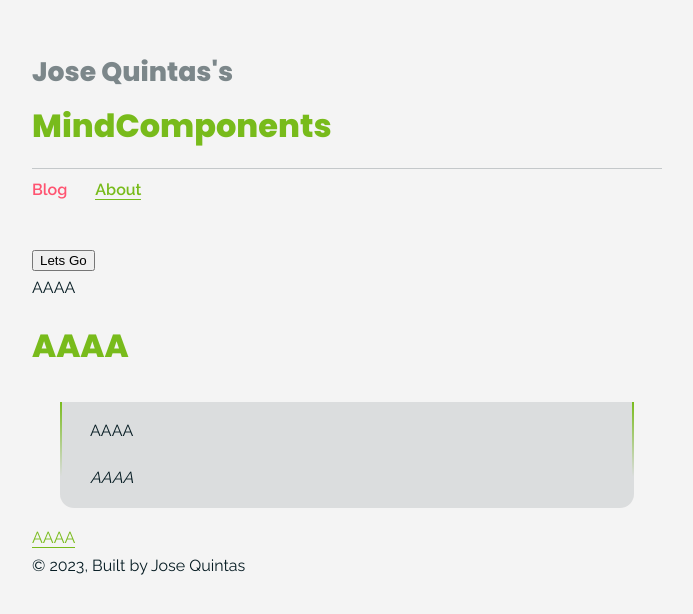
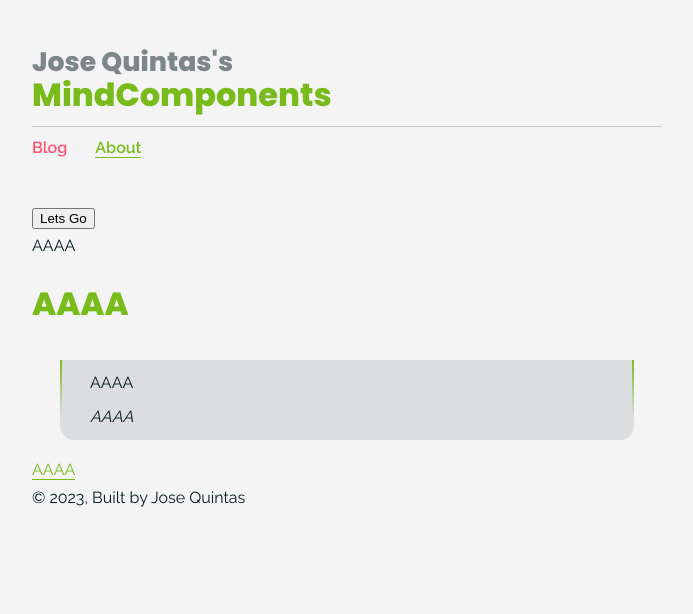
Before and after one commit to JCQuintas/mind-components, a Next.js app: page / in a window 1280 px wide. Shown: the top 614 px of the page, without its empty margins (293-986 px from the left). Built offline with nearby package versions, Linux system fonts and the light colour scheme.

Commit message:
fix: line height issue on page header

```diff
--- a/src/app/globals.css
+++ b/src/app/globals.css
@@ -9,7 +9,6 @@
   --spacing-0-5: 0.875rem;
   --spacing-0-75: 1.3125rem;
   --spacing-1: 1.75rem;
-  --spacing-1-1: 1.925rem;
   --spacing-1-5: 2.625rem;
   --spacing-2: 3.5rem;
   --spacing-10: 17.5rem;
@@ -139,7 +138,7 @@ blockquote {
   background: rgba(var(--foreground-rgb), 0.1);
   border-left: 2px solid;
   border-right: 2px solid;
-  line-height: var(--spacing-1-1);
+  line-height: 1.1;
   letter-spacing: var(--spacing-0-1);
   border-image: linear-gradient(to bottom, rgb(var(--primary-rgb), 1) 0%, rgba(var(--primary-rgb), 0) 70%) 1 100%;
 }
--- a/src/components/page-header.css
+++ b/src/components/page-header.css
@@ -8,6 +8,7 @@ header {
 header .heading {
   margin-bottom: 0;
   margin-top: 0;
+  line-height: 1.1;
 }
 
 header .heading a:hover {
```
